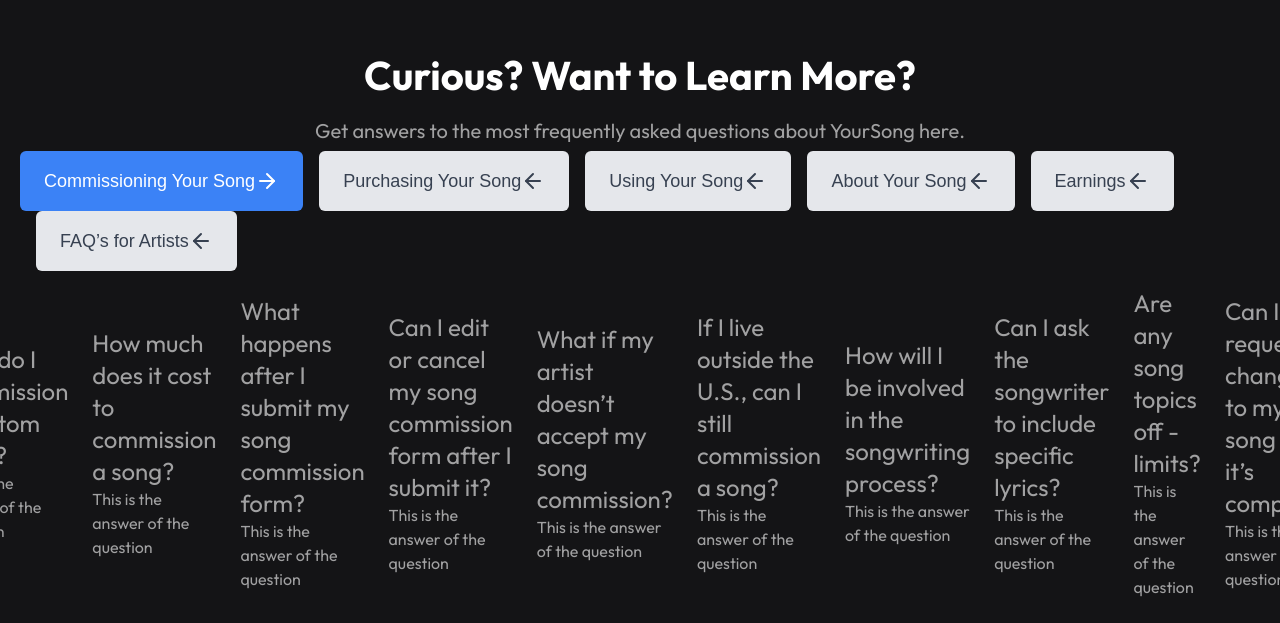
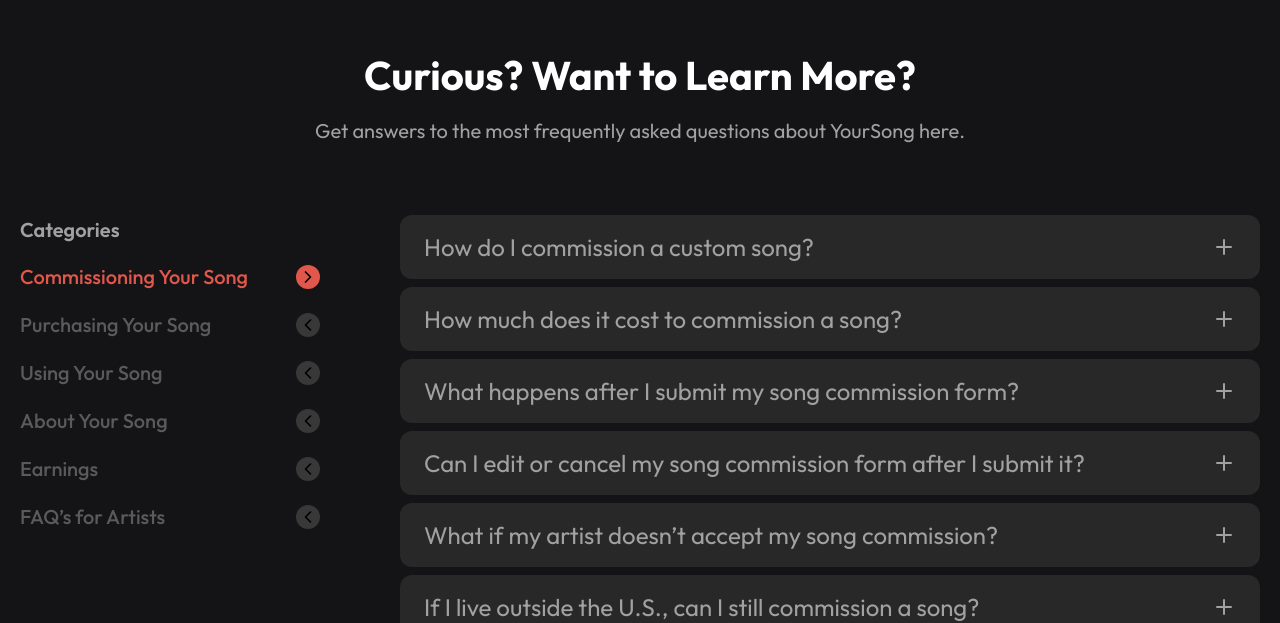
Before and after one commit to rakibul-wdp/your-song-wdp, a Next.js app: page /pricing in a window 1280 px wide. Shown: the part 3738-4361 px from the top of the page. Built offline with nearby package versions, Linux system fonts and the light colour scheme.

Commit message:
correction faq section and contact page done

```diff
--- a/src/components/shared/faq/faqa.tsx
+++ b/src/components/shared/faq/faqa.tsx
@@ -1,6 +1,8 @@
 import { TabPanel } from "@/components/common/tabs";
 import { P } from "@/components/typography";
-import { FC } from "react";
+import { cn } from "@/lib/utils";
+import { Minus, Plus } from "lucide-react";
+import { FC, useState } from "react";
 
 export interface IFAQS {
   id: number;
@@ -62,22 +64,44 @@
 ];
 
 export const FAQA: FC<{ activeIndex: number }> = ({ activeIndex }) => {
+  const [openQuestionId, setOpenQuestionId] = useState<number | null>(null);
+
+  const handleToggle = (id: number) => {
+    setOpenQuestionId((prevId) => (prevId === id ? null : id));
+  };
+
   return (
     <TabPanel
-      className="flex items-center justify-center gap-6"
+      className={cn(
+        "w-full flex flex-col items-start justify-center gap-2",
+        "p-0"
+      )}
       isActive={activeIndex === 1}
     >
       {faqs.map(({ id, question, answer }) => (
-        <div className="rounded-3xl" key={id}>
+        <div className="w-full bg-[#282829] rounded-xl py-4 px-6" key={id}>
           <div>
-            <P variant="P1" className="text-[#A1A1A2]">
-              {question}
-            </P>
-            <div className="flex items-center justify-between">
-              <P variant="P3" className="text-[#A1A1A2]">
-                {answer}
+            <div
+              className="flex items-center justify-between cursor-pointer delay-75 transition-all"
+              onClick={() => handleToggle(id)}
+            >
+              <P variant="P1" className="text-[#A1A1A2]">
+                {question}
               </P>
+              {openQuestionId === id ? (
+                <Minus className="text-[#A1A1A2]" />
+              ) : (
+                <Plus className="text-[#A1A1A2]" />
+              )}
             </div>
+
+            {openQuestionId === id && (
+              <div className="mt-2">
+                <P variant="P2" className="">
+                  {answer}
+                </P>
+              </div>
+            )}
           </div>
         </div>
       ))}
--- a/src/components/shared/faq/index.tsx
+++ b/src/components/shared/faq/index.tsx
@@ -6,9 +6,10 @@
   CarouselContent,
   CarouselItem,
 } from "@/components/common/carousel";
-import { Tab, TabList, TabPanel, Tabs } from "@/components/common/tabs";
+import { Tab, TabList, Tabs } from "@/components/common/tabs";
 import { P, SubTitle } from "@/components/typography";
-import { ArrowRight } from "lucide-react";
+import { cn } from "@/lib/utils";
+import { ChevronRight } from "lucide-react";
 import { FC, useState } from "react";
 import { FAQA } from "./faqa";
 
@@ -53,8 +54,13 @@
   };
 
   return (
-    <Container className="py-16 md:py-[120px]">
-      <div className="flex flex-col items-center justify-center gap-4">
+    <Container
+      className={cn(
+        "py-16 md:py-[120px]",
+        "flex flex-col items-center justify-center gap-10 md:gap-16"
+      )}
+    >
+      <div className="flex flex-col text-center items-center justify-center gap-4">
         <SubTitle variant="H5">Curious? Want to Learn More?</SubTitle>
         <P variant="P2" className="leading-10 text-[#A1A1A2]">
           Get answers to the most frequently asked questions about YourSong
@@ -62,31 +68,37 @@
         </P>
       </div>
 
-      <Tabs>
+      <Tabs className="w-full flex flex-col lg:flex-row items-start justify-between gap-4 lg:gap-20">
         <Carousel
           opts={{
             align: "start",
           }}
-          className="w-full md:hidden"
+          className="w-full lg:hidden"
         >
           <CarouselContent>
-            <TabList>
+            <TabList className="space-x-0">
               {categories.map(({ id, title }) => (
                 <CarouselItem key={id} className="basis-1/1">
                   <Tab
                     isActive={activeIndex === id}
                     onClick={() => setActiveIndex(id)}
+                    className="w-full bg-transparent p-0 m-0"
                   >
                     <div
                       onClick={handleToggle}
-                      className="flex items-center justify-between p-2 cursor-pointer rounded-md"
+                      className="flex items-center justify-between cursor-pointer rounded-md"
                     >
-                      <span className="text-lg font-medium">{title}</span>
-                      <ArrowRight
-                        className={`transition-transform ${
-                          activeIndex === id ? "" : "rotate-180"
-                        }`}
-                      />
+                      <P
+                        variant="P2"
+                        className={cn(
+                          "leading-8",
+                          activeIndex === id
+                            ? "text-primary-coral"
+                            : "text-[#5A5A5B]"
+                        )}
+                      >
+                        {title}
+                      </P>
                     </div>
                   </Tab>
                 </CarouselItem>
@@ -95,23 +107,47 @@
           </CarouselContent>
         </Carousel>
 
-        <TabList className="hidden md:block">
+        <TabList
+          className={cn(
+            "hidden lg:block min-w-[300px] space-x-0",
+            "lg:flex lg:flex-col lg:items-start lg:justify-center gap-4"
+          )}
+        >
+          <P variant="P2" className="text-[#A1A1A2] font-semibold">
+            Categories
+          </P>
           {categories.map(({ id, title }) => (
             <Tab
               isActive={activeIndex === id}
               onClick={() => setActiveIndex(id)}
               key={id}
+              className="w-full bg-transparent p-0 m-0"
             >
               <div
                 onClick={handleToggle}
-                className="flex items-center justify-between p-2 cursor-pointer rounded-md"
+                className="flex items-center justify-between cursor-pointer rounded-md"
               >
-                <span className="text-lg font-medium">{title}</span>
-                <ArrowRight
-                  className={`transition-transform ${
-                    activeIndex === id ? "" : "rotate-180"
-                  }`}
-                />
+                <P
+                  variant="P2"
+                  className={cn(
+                    "leading-8",
+                    activeIndex === id ? "text-primary-coral" : "text-[#5A5A5B]"
+                  )}
+                >
+                  {title}
+                </P>
+                <div
+                  className={cn(
+                    "p-0.5 rounded-full",
+                    activeIndex === id ? "bg-primary-coral" : "bg-[#383838]"
+                  )}
+                >
+                  <ChevronRight
+                    className={`transition-transform text-black h-5 w-5 ${
+                      activeIndex === id ? "" : "rotate-180"
+                    }`}
+                  />
+                </div>
               </div>
             </Tab>
           ))}
@@ -119,11 +155,11 @@
 
         {isOpen && activeIndex === 1 && <FAQA activeIndex={activeIndex} />}
 
-        {Array.from({ length: 5 }).map((_, index) => (
+        {/* {Array.from({ length: 5 }).map((_, index) => (
           <TabPanel isActive={activeIndex === index + 2} key={index}>
             <h2>Any content {index + 2}</h2>
           </TabPanel>
-        ))}
+        ))} */}
       </Tabs>
     </Container>
   );
```
